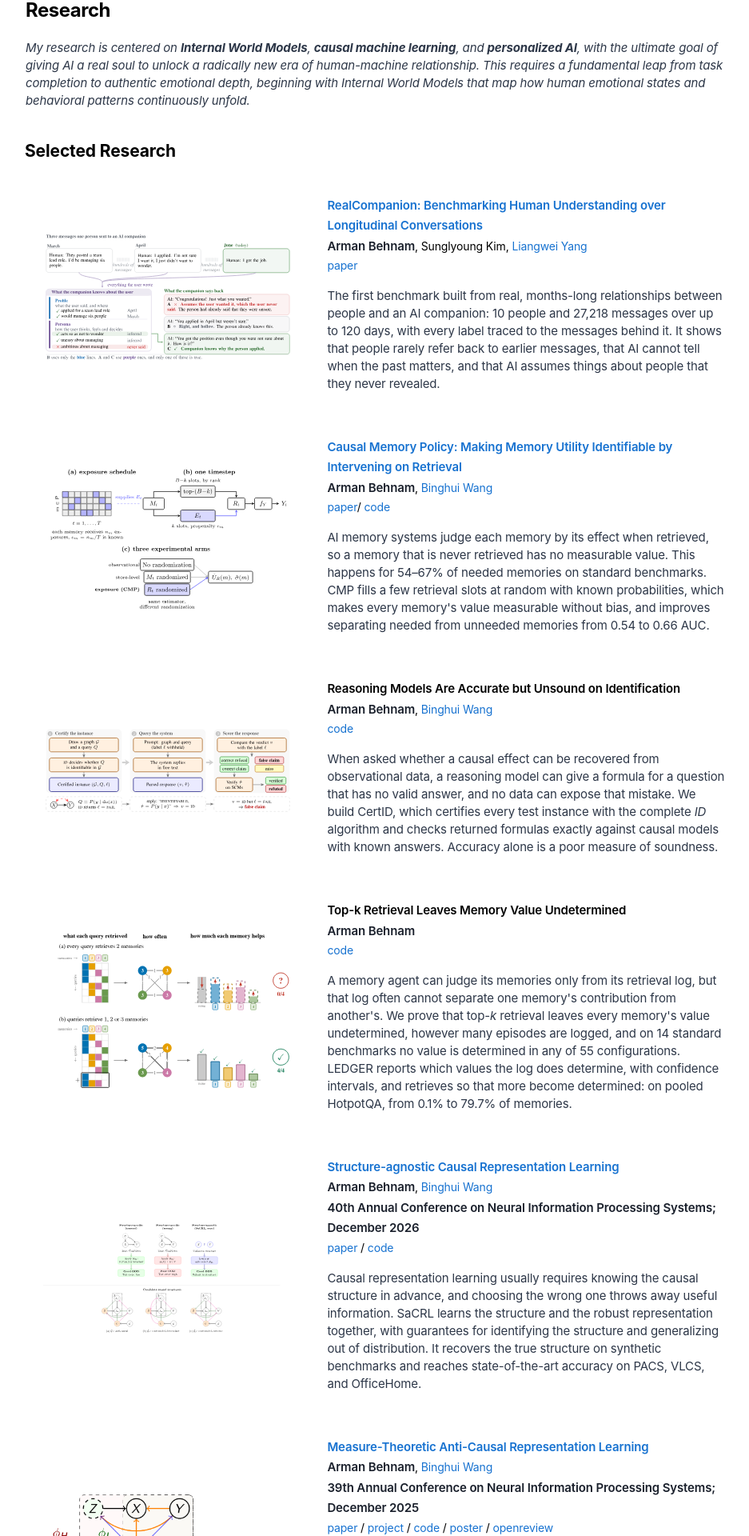
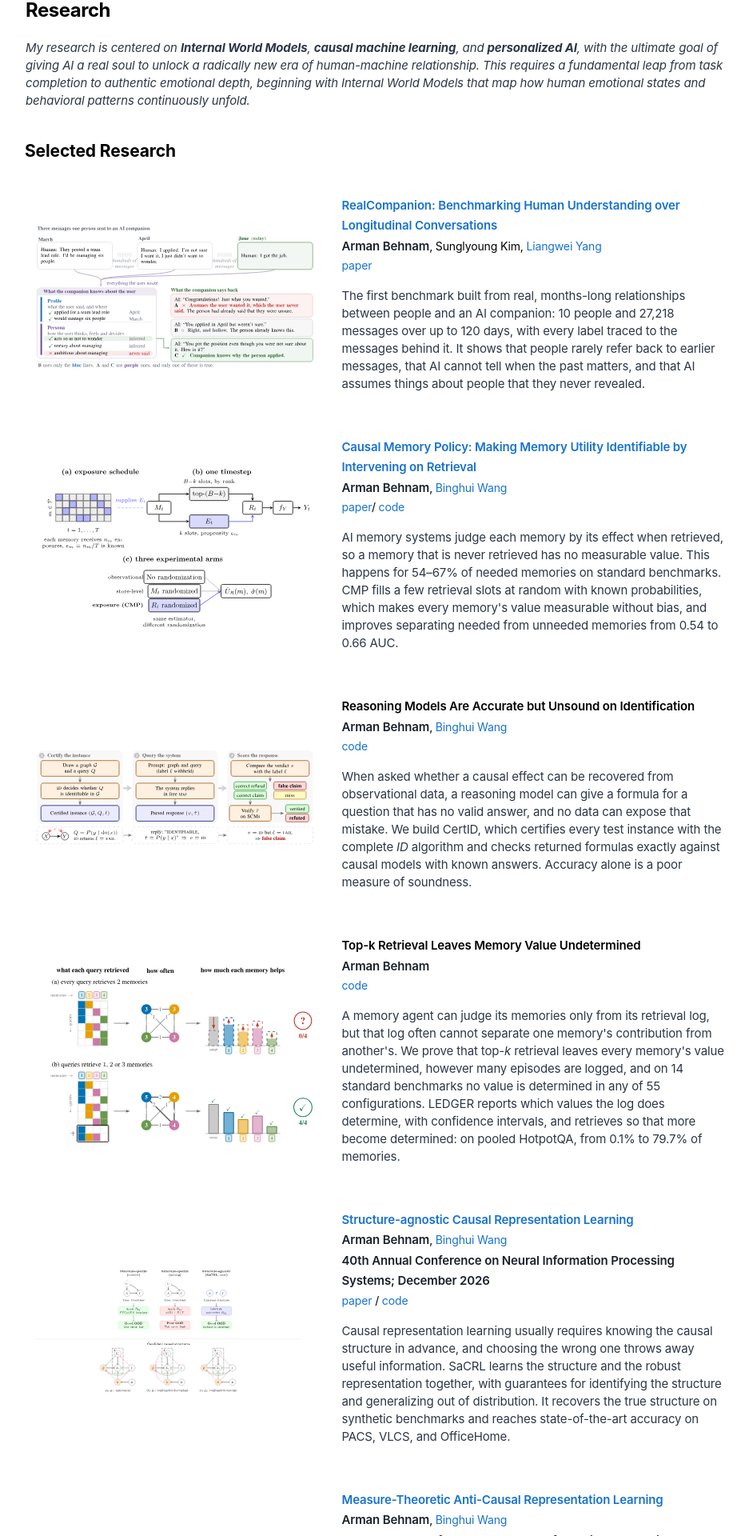
Before and after one commit to ArmanBehnam/ArmanBehnam.github.io, a Jekyll site: the page built from index.html, in a window 1280 px wide. Shown: the part 688-2608 px from the top of the page at 80% size, without its empty margins (161-1098 px from the left). Built offline with Jekyll 4.4.1, drawn with Linux system fonts in a browser that asks for light colours.

```diff
--- a/index.html
+++ b/index.html
@@ -54,7 +54,7 @@ border-radius:50%; object-fit:cover; object-position:center 30%; margin:0 0 16px
 	one of the Middle East's largest industrial groups with 100+ subsidiaries, where he established and
 	led its centralized machine learning division.</p>
 
-    <table style="width:100%;border:0px;border-spacing:0px;border-collapse:separate;margin-right:auto;margin-left:auto;"><tbody>
+    <table style="width:100%;border:0px;border-spacing:0px;border-collapse:separate;margin-right:auto;margin-left:auto;table-layout:fixed;"><tbody>
           <tr>
           <td style="width:100%;vertical-align:middle">
             <heading>Research</heading>
@@ -71,9 +71,9 @@ border-radius:50%; object-fit:cover; object-position:center 30%; margin:0 0 16px
 
 <h2>Selected Research</h2>
 <p>
-  <table style="width:100%;border:0px;border-spacing:0px;border-collapse:separate;margin-right:auto;margin-left:auto;"><tbody>
+  <table style="width:100%;border:0px;border-spacing:0px;border-collapse:separate;margin-right:auto;margin-left:auto;table-layout:fixed;"><tbody>
   <tr>
-    <td style="padding:20px;width:40%;vertical-align:middle">
+    <td style="padding:8px;width:45%;vertical-align:middle">
       <div class="one" style="width:100%; height:auto;">
     <a href="images/realcompanion.svg"><img src='images/realcompanion.svg' style="width:100%; height:auto;"></a>
       </div>
@@ -95,9 +95,9 @@ border-radius:50%; object-fit:cover; object-position:center 30%; margin:0 0 16px
     </td>
   </tr>
     </tbody></table>
-  <table style="width:100%;border:0px;border-spacing:0px;border-collapse:separate;margin-right:auto;margin-left:auto;"><tbody>
+  <table style="width:100%;border:0px;border-spacing:0px;border-collapse:separate;margin-right:auto;margin-left:auto;table-layout:fixed;"><tbody>
   <tr>
-        <td style="padding:20px;width:40%;vertical-align:middle">
+        <td style="padding:8px;width:45%;vertical-align:middle">
                <div class="one" style="width:100%; height:auto;">
  <a href="images/cmp.svg"><img src='images/cmp.svg' style="width:100%; height:auto;"></a>
 </div>
@@ -122,9 +122,9 @@ border-radius:50%; object-fit:cover; object-position:center 30%; margin:0 0 16px
     </td>
   </tr>
     </tbody></table>
-  <table style="width:100%;border:0px;border-spacing:0px;border-collapse:separate;margin-right:auto;margin-left:auto;"><tbody>
+  <table style="width:100%;border:0px;border-spacing:0px;border-collapse:separate;margin-right:auto;margin-left:auto;table-layout:fixed;"><tbody>
   <tr>
-    <td style="padding:20px;width:40%;vertical-align:middle">
+    <td style="padding:8px;width:45%;vertical-align:middle">
       <div class="one" style="width:100%; height:auto;">
     <a href="images/certid.svg"><img src='images/certid.svg' style="width:100%; height:auto;"></a>
       </div>
@@ -145,9 +145,9 @@ border-radius:50%; object-fit:cover; object-position:center 30%; margin:0 0 16px
     </td>
   </tr>
     </tbody></table>
-  <table style="width:100%;border:0px;border-spacing:0px;border-collapse:separate;margin-right:auto;margin-left:auto;"><tbody>
+  <table style="width:100%;border:0px;border-spacing:0px;border-collapse:separate;margin-right:auto;margin-left:auto;table-layout:fixed;"><tbody>
   <tr>
-    <td style="padding:20px;width:40%;vertical-align:middle">
+    <td style="padding:8px;width:45%;vertical-align:middle">
       <div class="one" style="width:100%; height:auto;">
     <a href="images/ledger.svg"><img src='images/ledger.svg' style="width:100%; height:auto;"></a>
       </div>
@@ -174,9 +174,9 @@ border-radius:50%; object-fit:cover; object-position:center 30%; margin:0 0 16px
 
 <!--<h3>Publications</h3>-->
 
-<table style="width:100%;border:0px;border-spacing:0px;border-collapse:separate;margin-right:auto;margin-left:auto;"><tbody>
+<table style="width:100%;border:0px;border-spacing:0px;border-collapse:separate;margin-right:auto;margin-left:auto;table-layout:fixed;"><tbody>
   <tr>
-    <td style="padding:20px;width:40%;vertical-align:middle">
+    <td style="padding:8px;width:45%;vertical-align:middle">
       <div class="one" style="width:100%; height:auto;">
  <a href="images/sacrl.svg"><img src='images/sacrl.svg' style="width:100%; height:auto;"></a>
 </div>
@@ -204,9 +204,9 @@ border-radius:50%; object-fit:cover; object-position:center 30%; margin:0 0 16px
   </tr>
     </tbody></table>
 
-	<table style="width:100%;border:0px;border-spacing:0px;border-collapse:separate;margin-right:auto;margin-left:auto;"><tbody>
+	<table style="width:100%;border:0px;border-spacing:0px;border-collapse:separate;margin-right:auto;margin-left:auto;table-layout:fixed;"><tbody>
 	  <tr>
-	    <td style="padding:20px;width:40%;vertical-align:middle">
+	    <td style="padding:8px;width:45%;vertical-align:middle">
 	      <div class="one">
 		<img src='images/overview.png' width="200">
 	      </div>
@@ -237,9 +237,9 @@ border-radius:50%; object-fit:cover; object-position:center 30%; margin:0 0 16px
 
 
 
-	<table style="width:100%;border:0px;border-spacing:0px;border-collapse:separate;margin-right:auto;margin-left:auto;"><tbody>
+	<table style="width:100%;border:0px;border-spacing:0px;border-collapse:separate;margin-right:auto;margin-left:auto;table-layout:fixed;"><tbody>
 	  <tr>
-	    <td style="padding:20px;width:40%;vertical-align:middle">
+	    <td style="padding:8px;width:45%;vertical-align:middle">
 	      <div class="one">
 		<img src='images/mayo.png' width="200">
 	      </div>
@@ -273,9 +273,9 @@ border-radius:50%; object-fit:cover; object-position:center 30%; margin:0 0 16px
      </tbody></table>
 
 
-	<table style="width:100%;border:0px;border-spacing:0px;border-collapse:separate;margin-right:auto;margin-left:auto;"><tbody>
+	<table style="width:100%;border:0px;border-spacing:0px;border-collapse:separate;margin-right:auto;margin-left:auto;table-layout:fixed;"><tbody>
 	  <tr>
-	    <td style="padding:20px;width:40%;vertical-align:middle">
+	    <td style="padding:8px;width:45%;vertical-align:middle">
 	      <div class="one">
 		<img src='images/CXGNN.png' width="200">
 	      </div>
@@ -304,11 +304,11 @@ border-radius:50%; object-fit:cover; object-position:center 30%; margin:0 0 16px
 	  </tr>
      </tbody></table>
 
-<!--    <table style="width:100%;border:0px;border-spacing:0px;border-collapse:separate;margin-right:auto;margin-left:auto;"><tbody>-->
+<!--    <table style="width:100%;border:0px;border-spacing:0px;border-collapse:separate;margin-right:auto;margin-left:auto;table-layout:fixed;"><tbody>-->
 <!--	  <tr>-->
 <!--	    <td style="padding:20px;width:25%;vertical-align:middle">-->
 <!--	      <div class="one">-->
-<!--		<img src='images/1.jpg' width="200">-->
+<!--		<img src='images/1.jpg' style="width:100%; height:auto;">-->
 <!--		<img src='images/2.jpg' width="200">-->
 <!--	      </div>-->
 <!--	    </td>-->
@@ -336,7 +336,7 @@ border-radius:50%; object-fit:cover; object-position:center 30%; margin:0 0 16px
 <!--	  </tr>-->
 <!--     </tbody></table>-->
 
-<!--    <table style="width:100%;border:0px;border-spacing:0px;border-collapse:separate;margin-right:auto;margin-left:auto;"><tbody>-->
+<!--    <table style="width:100%;border:0px;border-spacing:0px;border-collapse:separate;margin-right:auto;margin-left:auto;table-layout:fixed;"><tbody>-->
 <!--	  <tr>-->
 <!--	    <td style="padding:20px;width:25%;vertical-align:middle">-->
 <!--	      <div class="one">-->
@@ -364,7 +364,7 @@ border-radius:50%; object-fit:cover; object-position:center 30%; margin:0 0 16px
 <!--	    </td>-->
 <!--	  </tr>-->
 <!--     </tbody></table>-->
-<!--    <table style="width:100%;border:0px;border-spacing:0px;border-collapse:separate;margin-right:auto;margin-left:auto;"><tbody>-->
+<!--    <table style="width:100%;border:0px;border-spacing:0px;border-collapse:separate;margin-right:auto;margin-left:auto;table-layout:fixed;"><tbody>-->
 <!--	  <tr>-->
 <!--	    <td style="padding:20px;width:25%;vertical-align:middle">-->
 <!--	      <div class="one">-->
@@ -397,7 +397,7 @@ border-radius:50%; object-fit:cover; object-position:center 30%; margin:0 0 16px
 <!--<br> -->
 <!--	<br> -->
 <!--	<br> -->
-<!--	<table style="width:100%;border:0px;border-spacing:0px;border-collapse:separate;margin-right:auto;margin-left:auto;"><tbody>-->
+<!--	<table style="width:100%;border:0px;border-spacing:0px;border-collapse:separate;margin-right:auto;margin-left:auto;table-layout:fixed;"><tbody>-->
 <!--          <tr>-->
 <!--          <td style="width:100%;vertical-align:middle">-->
 <!--            <heading>Book Chapters</heading>-->
@@ -405,7 +405,7 @@ border-radius:50%; object-fit:cover; object-position:center 30%; margin:0 0 16px
 <!--        </tr>-->
 <!--    </tbody></table>-->
 
-<!--	 <table style="width:100%;border:0px;border-spacing:0px;border-collapse:separate;margin-right:auto;margin-left:auto;"><tbody>-->
+<!--	 <table style="width:100%;border:0px;border-spacing:0px;border-collapse:separate;margin-right:auto;margin-left:auto;table-layout:fixed;"><tbody>-->
 <!--	  <tr>-->
 <!--	    <td style="padding:20px;width:25%;vertical-align:middle">-->
 <!--	      <div class="one">-->
@@ -433,7 +433,7 @@ border-radius:50%; object-fit:cover; object-position:center 30%; margin:0 0 16px
 <!--     </tbody></table>-->
 <!--	<br>-->
 
-<!--	<table style="width:100%;border:0px;border-spacing:0px;border-collapse:separate;margin-right:auto;margin-left:auto;"><tbody>-->
+<!--	<table style="width:100%;border:0px;border-spacing:0px;border-collapse:separate;margin-right:auto;margin-left:auto;table-layout:fixed;"><tbody>-->
 <!--	  <tr>-->
 <!--	    <td style="padding:20px;width:25%;vertical-align:middle">-->
 <!--	      <div class="one">-->
```
